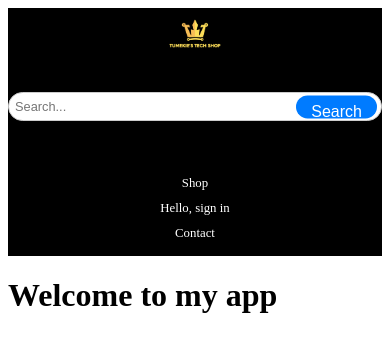
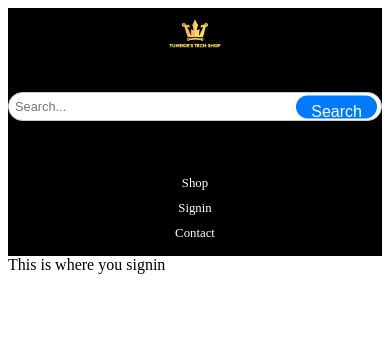
Before and after one commit to tumekie1999/876_Yaad_Groceries, a React (Create React App) app: page /signin in a window 390 px wide. Shown: the top 352 px of the page. Built offline with nearby package versions, Linux system fonts and the light colour scheme.

Commit message:
add clickable links

```diff
--- a/package.json
+++ b/package.json
@@ -3,11 +3,13 @@
   "version": "0.1.0",
   "private": true,
   "dependencies": {
+    "@babel/plugin-proposal-private-property-in-object": "^7.21.11",
     "@testing-library/jest-dom": "^4.2.4",
     "@testing-library/react": "^9.3.2",
     "@testing-library/user-event": "^7.1.2",
     "react": "^16.12.0",
     "react-dom": "^16.12.0",
+    "react-router-dom": "^6.26.1",
     "react-scripts": "^5.0.1"
   },
   "scripts": {
--- a/src/App.js
+++ b/src/App.js
@@ -1,11 +1,13 @@
 import React from 'react';
-import Navbar from './components/navbar';
+import { BrowserRouter as Router, } from "react-router-dom";
+import Main from './main';
 
-export default function MyApp() {
+export default function App() {
   return (
     <div>
-      <Navbar />
-      <h1>Welcome to my app</h1>
+      <Router>
+        <Main/>
+      </Router>
     </div>
   );
 }
--- a/src/components/navbar.css
+++ b/src/components/navbar.css
@@ -32,11 +32,14 @@
   align-items: center;
   color: white;
   font-size: 1rem;
+  text-decoration: none;
 }
 
-.links p {
+.links :any-link {
   margin-left: 20px;
   font-size: 1rem;
+  color: white;
+  text-decoration: none;
 }
 
 @media (max-width: 768px) {
@@ -53,9 +56,11 @@
       font-size: 0.9rem; /* Reduce input font size for smaller screens */
   }
 
-  .links p {
+  .links :any-link {
       margin-left: 10px;
       font-size: 0.9rem;
+      color: white;
+      text-decoration: none;
   }
 
   .logo img {
@@ -86,9 +91,11 @@
       flex-direction: column;
   }
 
-  .links p {
+  .links :any-link {
       margin: 5px 0;
       font-size: 0.8rem;
+      color: white;
+      text-decoration: none;
   }
 
   .logo img {
--- a/src/components/navbar.jsx
+++ b/src/components/navbar.jsx
@@ -1,4 +1,5 @@
 import React from 'react';
+import { Link } from "react-router-dom";
 import Searchbar from './searchbar';
 import logo from "../assets/logo.png";
 import './navbar.css';
@@ -7,15 +8,17 @@ export default function Navbar() {
     return (
         <div className="navbar">
             <div className="logo">
-                <img src={logo} alt="logo" height={50} width={100} />
+                <Link to="/">
+                    <img src={logo} alt="logo" height={50} width={100} />
+                </Link>
             </div>
             <div className='searchbar'>
                 <Searchbar/>
             </div>
             <div className="links">
-                <p>Shop</p>
-                <p>Hello, sign in</p>
-                <p>Contact </p>
+                <Link to="/"> Shop </Link>
+                <Link to="/signin"> Signin </Link>
+                <Link to="/contact"> Contact </Link>
             </div>
         </div>
     );
--- /dev/null
+++ b/src/main.js
@@ -0,0 +1,24 @@
+import React from "react";
+import { Routes, Route } from "react-router-dom";
+import { Signin } from './pages/signin';
+import { Register } from "./pages/register";
+import { Shop } from "./pages/shop/shop";
+import { Contact } from "./pages/contact";
+import Navbar from "./components/navbar";
+// import { Cart } from "./pages/cart/cart";
+
+export default function Main() {
+    return (
+        <div>
+            <Navbar />
+            <Routes>
+                <Route path="/" element={<Shop />} />
+                <Route path="/signin" element={<Signin />} />
+                <Route path="/register" element={<Register />} />
+                <Route path="/contact" element={<Contact />} />
+                {/* <Route path="/cart" element={<Cart />} /> */}
+            </Routes>
+        </div>
+
+    );
+}
--- /dev/null
+++ b/src/pages/contact.jsx
@@ -0,0 +1,5 @@
+import React from "react";
+
+export const Contact = () => {
+    return <div>contact</div>;
+  };
--- /dev/null
+++ b/src/pages/register.jsx
@@ -0,0 +1,5 @@
+import React from "react";
+
+export const Register = () => {
+    return <div>This is where you register</div>;
+};
--- /dev/null
+++ b/src/pages/shop/shop.jsx
@@ -0,0 +1,5 @@
+import React from "react";
+
+export const Shop = () => {
+    return <div>This is where you shop</div>;
+};
--- /dev/null
+++ b/src/pages/signin.jsx
@@ -0,0 +1,5 @@
+import React from "react";
+
+export const Signin = () => {
+    return <div>This is where you signin</div>;
+};
```
Also changed, not shown: 1 other file (tests, documents, lock files or other folders).
